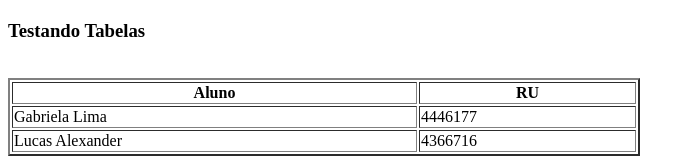
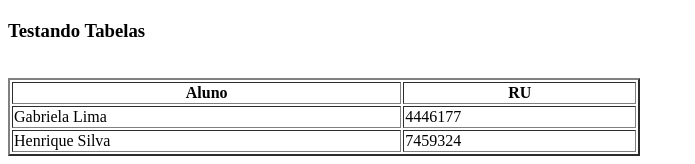
Before and after one commit to GabyysFreitas/gabyysfreitas.github.io, a plain HTML site: page projeto1.html in a window 1280 px wide. Shown: the part 1014-1178 px from the top of the page, without its empty margins (0-695 px from the left). Drawn offline with Linux system fonts and the light colour scheme.

Commit message:
projeto1.html

```diff
--- a/projeto1.html
+++ b/projeto1.html
@@ -49,8 +49,8 @@
     <td>4446177</td>
 </tr>
 <tr>
-    <td>Lucas Alexander</td>
-    <td>4366716</td>
+    <td>Henrique Silva</td>
+    <td>7459324</td>
 </tr>
 
 </table>
```
